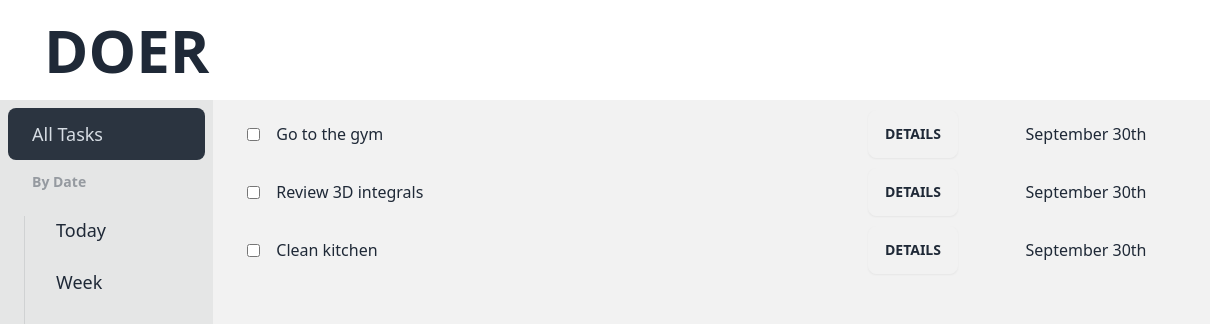
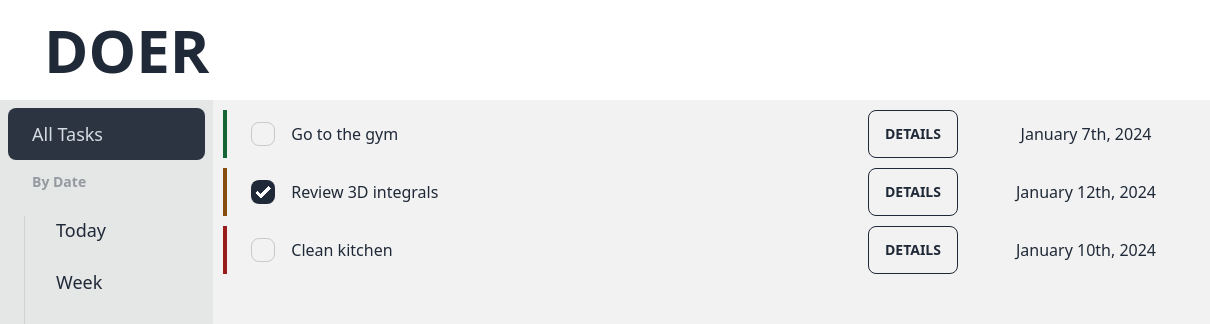
Before and after one commit to drkchu/doer, a website built with webpack: page src/index.html in a window 1280 px wide. Shown: the top 324 px of the page, 0-1210 px from the left. Built offline with nearby package versions, Linux system fonts and the light colour scheme.

Commit message:
Fix weird bug where tailwind wasn't working - Had to do with dynamically generated things and the tailwind compiler - TODO: creating new tasks/projects, updating current display/sidebar - Create a updateNavBar? Keep count of the number of urgent tasks? IDK

```diff
--- a/src/styles/style.css
+++ b/src/styles/style.css
@@ -44,6 +44,13 @@
 }
 
 /* These next three classes are since tailwind was being weird, so handling manually */
+
+.low,
+.medium,
+.high {
+    border-left: 4px solid;
+}
+
 .low {
     border-left-color: rgb(22 101 52);
 }
--- a/src/taskFunctions.js
+++ b/src/taskFunctions.js
@@ -58,7 +58,11 @@ export const taskManager = (function() {
         allTasks.splice(index, 1);
     }
 
-    return { generateDefaultTasks, createNewTask, getAllTasks, getCurrentDisplay, setCurrentDisplay, isActive, deleteTask };
+    function checkTask(task) {
+        task.checked = !task.checked;
+    }
+
+    return { generateDefaultTasks, createNewTask, getAllTasks, getCurrentDisplay, setCurrentDisplay, isActive, deleteTask, checkTask };
 
 })();
 
@@ -69,16 +73,19 @@ export const domManager = (function() {
 
     function generateTaskElement(task, index, taskManager) {
         const taskDiv = document.createElement('div');
-        taskDiv.classList.add('task',
-        'border-l-4',
-        task.priority);
+        taskDiv.classList.add('task', task.priority);
 
         const taskInfoLeftDiv = document.createElement('div');
         taskInfoLeftDiv.classList.add('task-info-left');
 
         const taskCheckInput = document.createElement('input');
         taskCheckInput.type = 'checkbox';
+        taskCheckInput.checked = task.checked;
         taskCheckInput.classList.add('checkbox');
+
+        taskCheckInput.addEventListener('click', () => {
+            taskManager.checkTask(task);
+        });
 
         const taskTitleSpan = document.createElement('span');
         taskTitleSpan.classList.add('task-title');
@@ -106,7 +113,7 @@ export const domManager = (function() {
 
         const timeDisplaySpan = document.createElement('span');
         timeDisplaySpan.classList.add('time-display');
-        timeDisplaySpan.textContent = 'September 30th';
+        timeDisplaySpan.textContent = `${format(task.dueDate, 'MMMM do, yyyy')}`;
 
         const infoTaskIcon = document.createElement('i');
         infoTaskIcon.classList.add('info-task', 'fa-solid', 'fa-pen-to-square');
```
Also changed, not shown: src/index.html (+2 -1 lines), dist/index.html, 1 other file.
